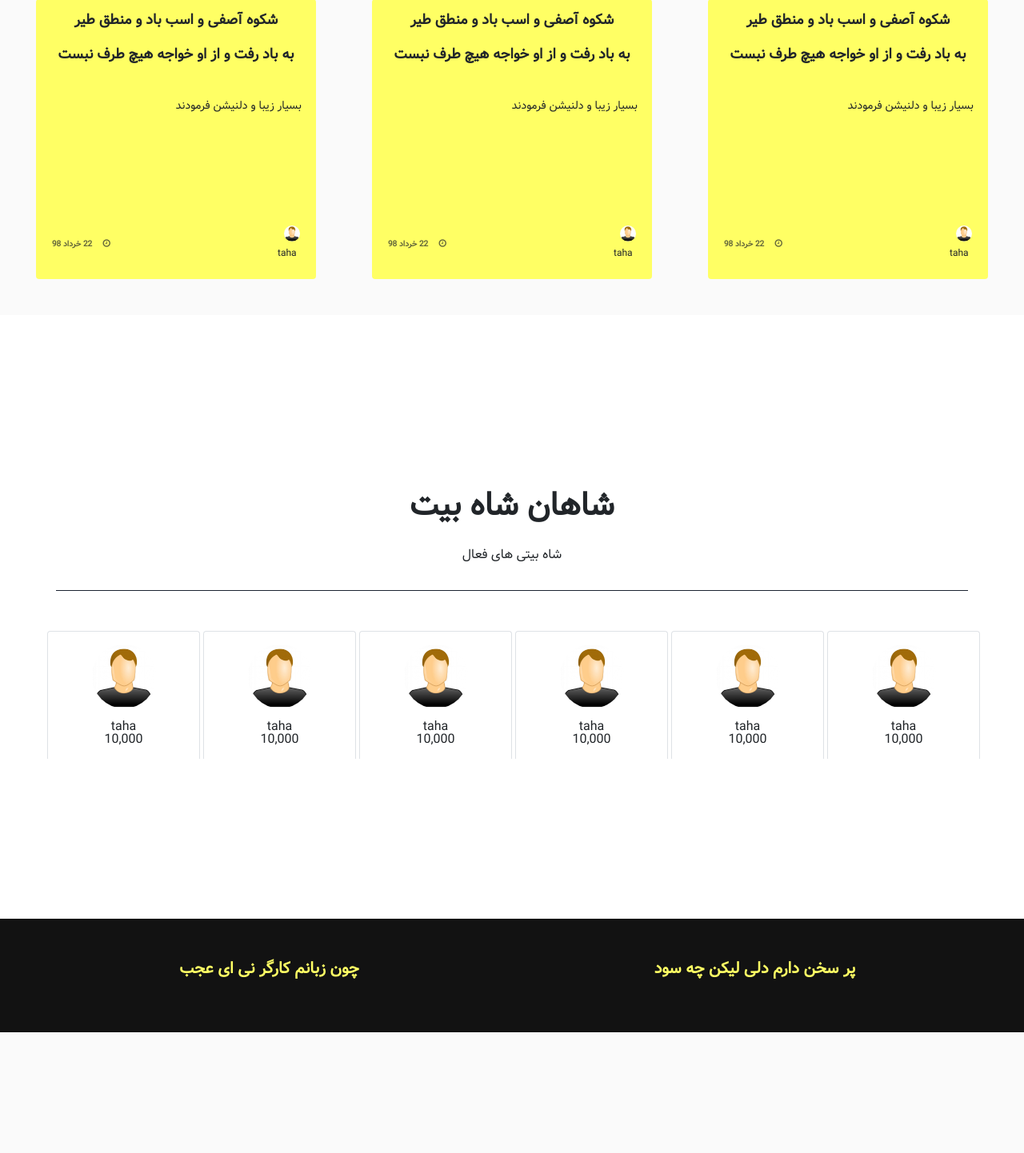
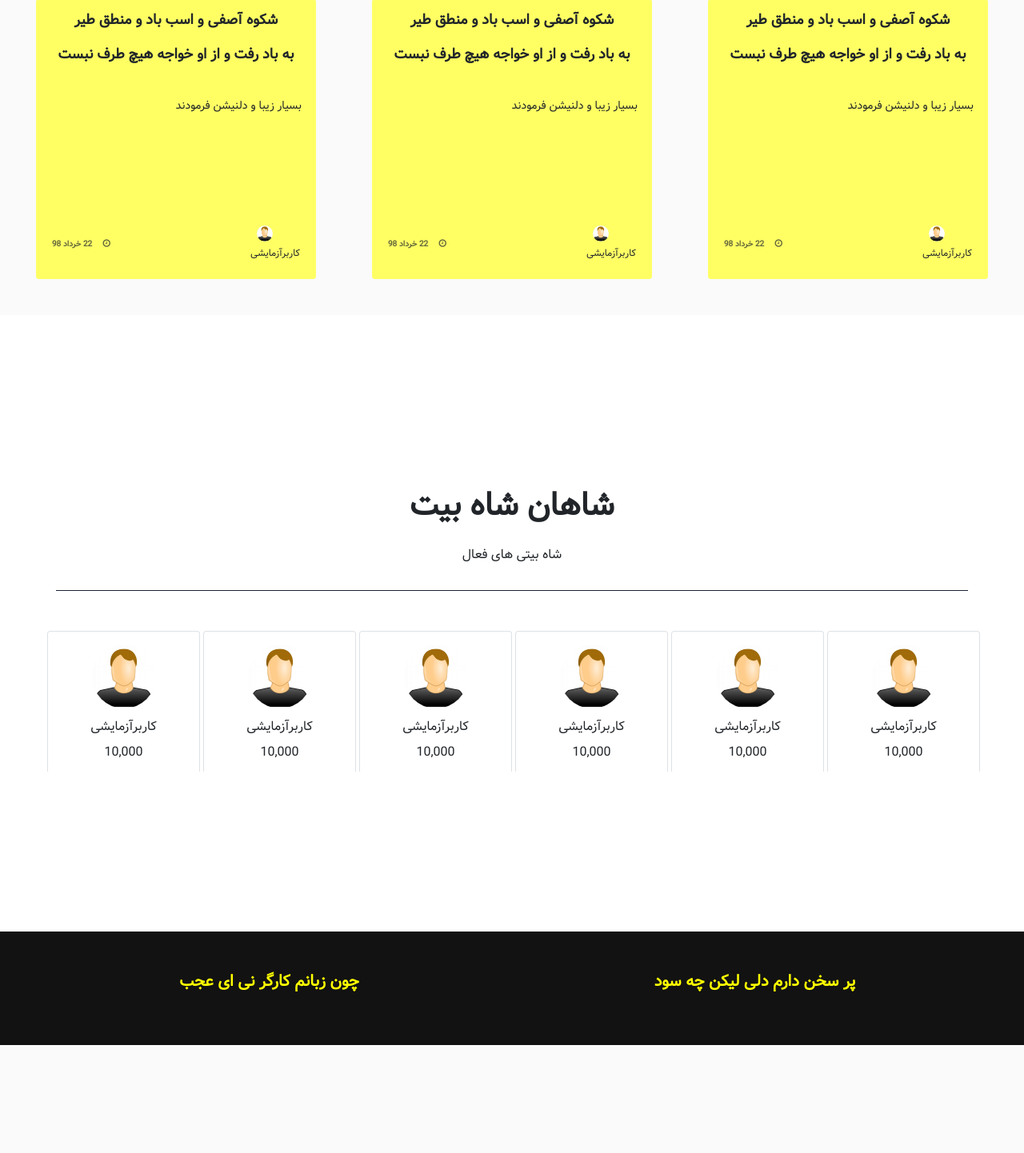
Before and after one commit to m-hajiabadi/Shahbeyt, a Django app: page / in a window 1280 px wide. Shown: the part 287-1729 px from the top of the page at 80% size. Run offline with Django 3.2, Linux system fonts and the light colour scheme; some libraries are stand-ins or nearby versions.

Commit message:
index changed

```diff
--- a/warriors/templates/index.html
+++ b/warriors/templates/index.html
@@ -124,7 +124,7 @@
                                             <img src="/static/media/avatar.jpg" alt="user avatar ">
                                         </div>
                                         <div class="user-username ">
-                                            <span class="text-center ">taha</span>
+                                            <span class="text-center ">کاربرآزمایشی</span>
                                         </div>
                                     </p>
                                 </div>
@@ -162,7 +162,7 @@
                                             <img src="/static/media/avatar.jpg" alt="user avatar ">
                                         </div>
                                         <div class="user-username ">
-                                            <span class="text-center ">taha</span>
+                                            <span class="text-center ">کاربرآزمایشی</span>
                                         </div>
                                     </p>
                                 </div>
@@ -201,7 +201,7 @@
                                             <img src="/static/media/avatar.jpg" alt="user avatar ">
                                         </div>
                                         <div class="user-username ">
-                                            <span class="text-center ">taha</span>
+                                            <span class="text-center ">کاربرآزمایشی</span>
                                         </div>
                                     </p>
                                 </div>
@@ -252,11 +252,11 @@
                                 </div>
 
                                 <div class="username ">
-                                    taha
+                                    کاربرآزمایشی
                                 </div>
 
                             </div>
-
+                            <br>
                             <div class="CommunityRanking_nobogh ">
                                 <span>10,000</span>
                             </div>
@@ -276,11 +276,11 @@
                                 </div>
 
                                 <div class="username ">
-                                    taha
+                                    کاربرآزمایشی
                                 </div>
 
                             </div>
-
+                            <br>
                             <div class="CommunityRanking_nobogh ">
                                 <span>10,000</span>
                             </div>
@@ -299,11 +299,11 @@
                                 </div>
 
                                 <div class="username ">
-                                    taha
+                                    کاربرآزمایشی
                                 </div>
 
                             </div>
-
+                            <br>
                             <div class="CommunityRanking_nobogh ">
                                 <span>10,000</span>
                             </div>
@@ -322,11 +322,11 @@
                                 </div>
 
                                 <div class="username ">
-                                    taha
+                                    کاربرآزمایشی
                                 </div>
 
                             </div>
-
+                            <br>
                             <div class="CommunityRanking_nobogh ">
                                 <span>10,000</span>
                             </div>
@@ -345,11 +345,11 @@
                                 </div>
 
                                 <div class="username ">
-                                    taha
+                                    کاربرآزمایشی
                                 </div>
 
                             </div>
-
+                            <br>
                             <div class="CommunityRanking_nobogh ">
                                 <span>10,000</span>
                             </div>
@@ -368,11 +368,11 @@
                                 </div>
 
                                 <div class="username ">
-                                    taha
+                                    کاربرآزمایشی
                                 </div>
 
                             </div>
-
+                            <br>
                             <div class="CommunityRanking_nobogh ">
                                 <span>10,000</span>
                             </div>
@@ -398,18 +398,18 @@
 
                 <div class="verse text-center">
 
-                    <a href="">
+                    <!--<a href="">-->
                         <div class="row p-4">
 
                             <div class="col">
-                                <p>پر سخن دارم دلی لیکن چه سود</p>
+                                <p style="color:yellow;">پر سخن دارم دلی لیکن چه سود</p>
                             </div>
                             <div class="col">
-                                <p>چون زبانم کارگر نی ای عجب</p>
+                                <p style="color:yellow;">چون زبانم کارگر نی ای عجب</p>
                             </div>
 
                         </div>
-                    </a>
+                    <!--</a>-->
 
                 </div>
             </div>
@@ -532,9 +532,9 @@
 
                     <div class="col-md-6 col-lg-7 text-center text-md-right ">
 
-                        <a href="# " class="fa fa-instagram "></a>
+                        <!--<a href="# " class="fa fa-instagram "></a>
                         <a href="# " class="fa fa-telegram "></a>
-                        <a href="# " class="fa fa-linkedin "></a>
+                        <a href="# " class="fa fa-linkedin "></a>-->
                         <a href="https://twitter.com/ParsiGhande" class="fa fa-twitter "></a>
 
 
```
